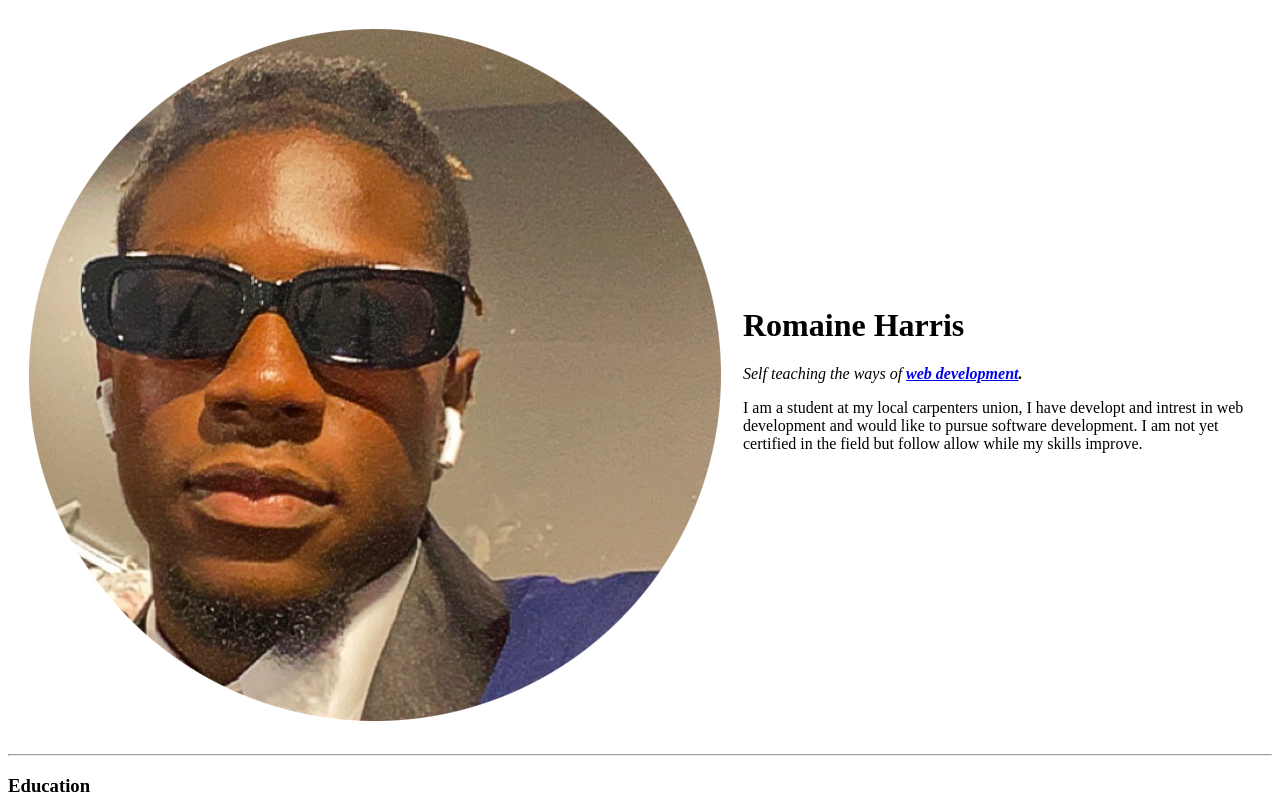
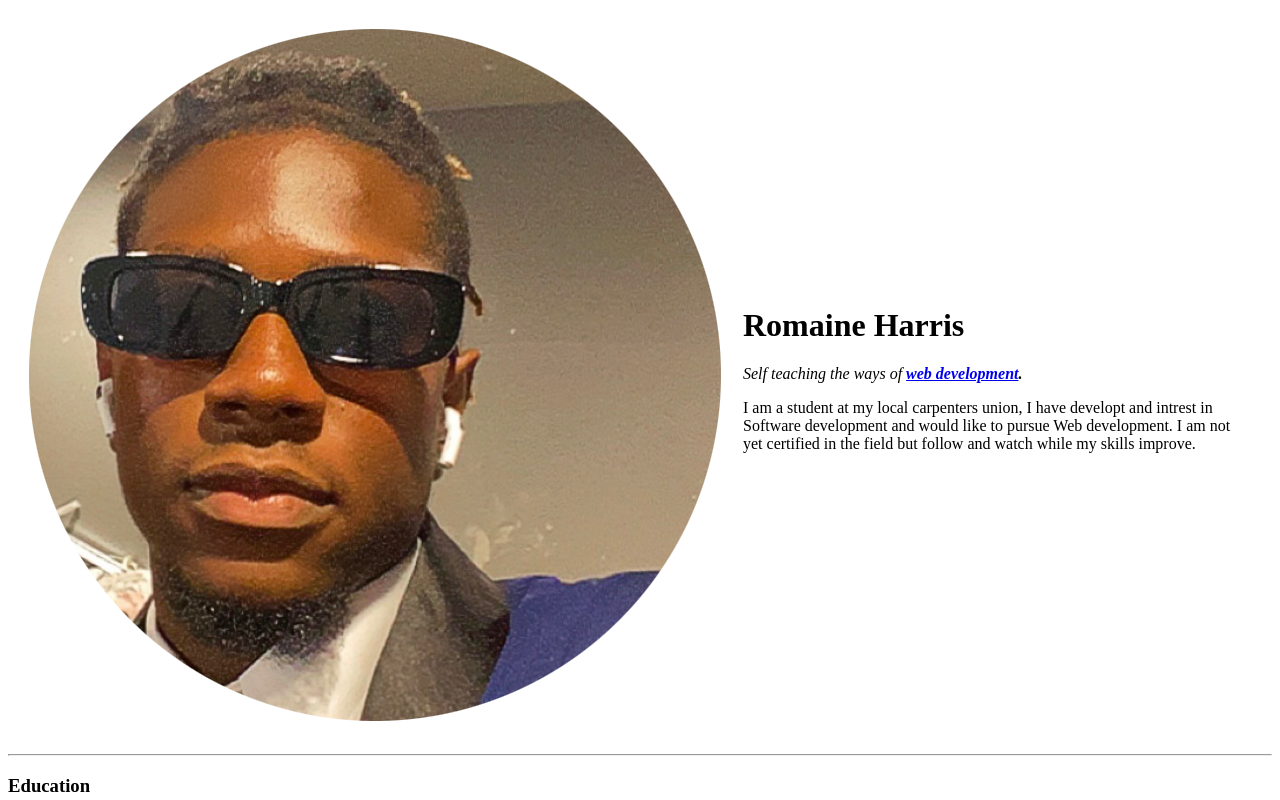
Before and after one commit to Romaineha/cv, a plain HTML site: page index.html in a window 1280 px wide. Shown: the top 800 px of the page. Drawn offline with Linux system fonts and the light colour scheme.

Commit message:
Update index.html

```diff
--- a/index.html
+++ b/index.html
@@ -14,8 +14,8 @@
         <h1>Romaine Harris</h1>
         <p><em>Self teaching the ways of <strong><a href="https://en.wikipedia.org/wiki/Web_development">web development</a>.</strong></em></p>
         <p>I am a student at my local carpenters union, I have developt and intrest in
-          web development and would like to pursue software development. I am not yet
-          certified in the field but follow allow while my skills improve.</p>
+          Software development and would like to pursue Web development. I am not yet
+          certified in the field but follow and watch while my skills improve.</p>
       </td>
     </tr>
   </table>
```
